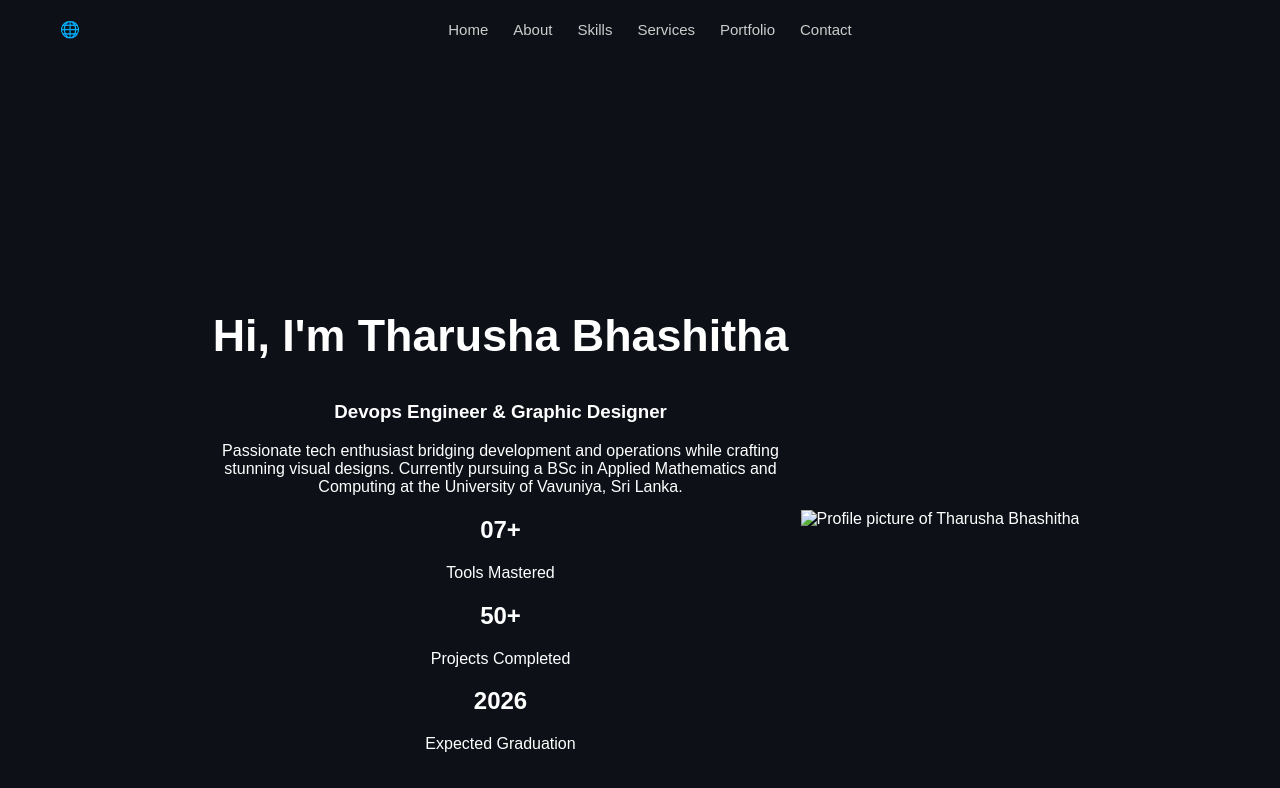
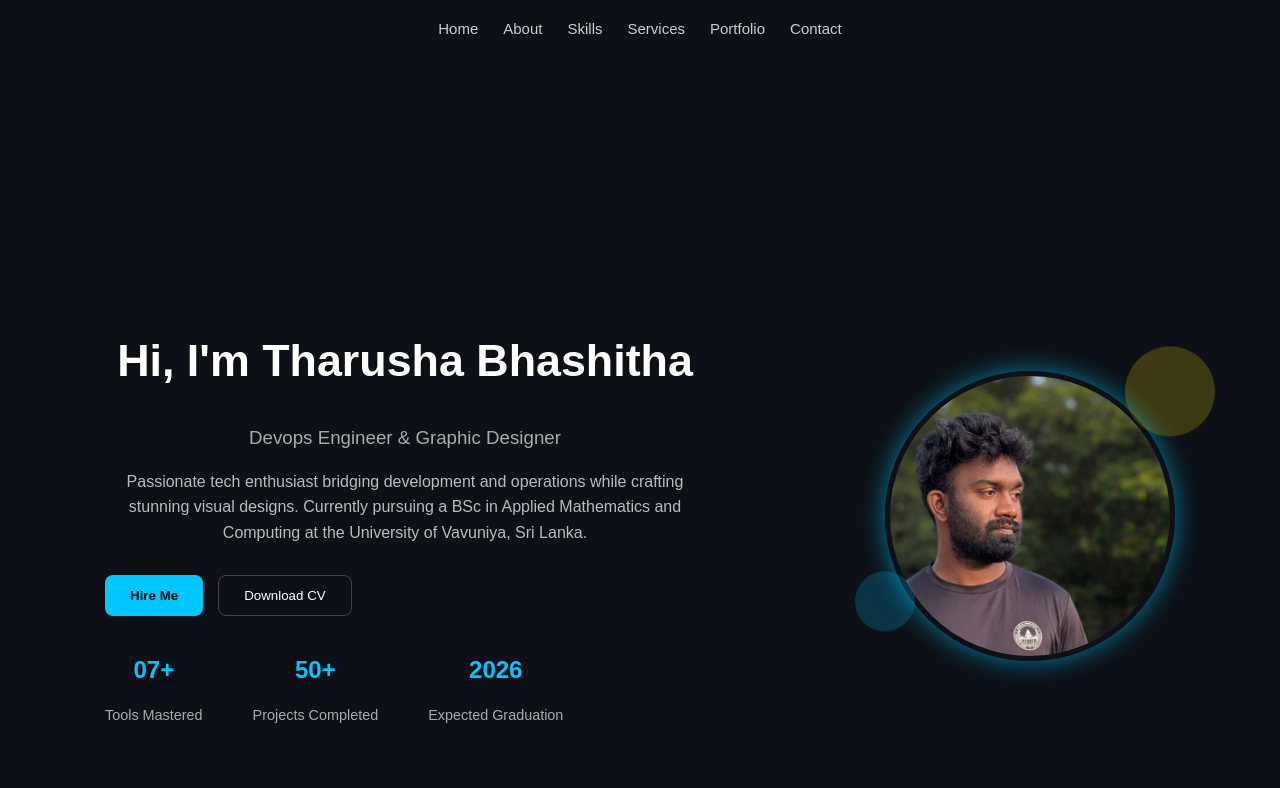
Before and after one commit to Ntharusha/MyPortfolio, a plain HTML site: page index.html in a window 1280 px wide. Drawn offline with Linux system fonts and the light colour scheme.

Commit message:
`Added hero buttons and updated styles for hero section`

```diff
--- a/index.html
+++ b/index.html
@@ -8,7 +8,7 @@
 </head>
 <body>
     <header>
-        <div class="logo">🌐</div>
+        <div class="logo"></div>
         <nav>
             <ul>
                 <li><a href="#home" class="active">Home</a></li>
@@ -31,6 +31,11 @@
                 while crafting stunning visual designs. Currently pursuing a BSc in
                 Applied Mathematics and Computing at the University of Vavuniya, Sri Lanka.
             </p>
+             <div class="hero-buttons">
+                 <button class="btn-primary">Hire Me</button>
+                 <button class="btn-outline">Download CV</button>
+            </div>
+
             <div class="stats">
                 <div class="stat">
                     <h2>07+</h2>
@@ -47,7 +52,7 @@
             </div>
         </div>
         <div class="hero-image">
-            <img src="Your-photo.jpg" alt="Profile picture of Tharusha Bhashitha">
+            <img src="02.jpg" alt="Profile picture of Tharusha Bhashitha">
             <div class="circle small"></div>
             <div class="circle large"></div>
         </div>
--- a/styles.css
+++ b/styles.css
@@ -50,6 +50,7 @@ nav ul li a:active {
     text-align: center;
     padding: 100px 60px;
     min-height: 90vh;
+    gap: 180px;
 }
 
 .hero-text {
@@ -60,3 +61,137 @@ nav ul li a:active {
     font-size: 2.8rem;
     line-height: 1.3;
 }
+
+.hero-text h1 span {
+    background: linear-gradient(90deg, #00c6ff, #66ff66, #ffdd00);
+    -webkit-background-clip: text;
+    -webkit-text-fill-color: transparent;
+}
+
+.hero-text h3 {
+    font-weight: 400;
+    color: #aaa;
+    margin-top: 10px;
+}
+
+.hero-text p {
+    margin-top: 20px;
+    font-size: 1rem;
+    color: #bbb;
+    line-height: 1.6;
+}
+
+.hero-buttons {
+    display: flex;
+    gap: 15px;
+    margin-top: 30px;
+}
+
+.btn-primary {
+    background: #00c6ff;
+    color: #000;
+    padding: 12px 25px;
+    border: none;
+    border-radius: 8px;
+    cursor: pointer;
+    font-weight: bold;
+    transition: background 0.3s;
+}
+
+.btn-primary:hover {
+    background: #0099cc;
+}
+
+.btn-outline {
+    background: transparent;
+    color: #fff;
+    padding: 12px 25px;
+    border: 1px solid #444;
+    border-radius: 8px;
+    cursor: pointer;
+    display: flex;
+    align-items: center;
+    gap: 8px;
+}
+
+.btn-outline:hover {
+    border-color: #00c6ff;
+    color: #00c6ff;
+}
+
+/* Stats */
+.stats {
+    display: flex;
+    gap: 50px;
+    margin-top: 40px;
+    font-size: 1rem;
+}
+
+.stat {
+    text-align: center;
+}
+
+.stat h2 {
+    color: #00c6ff;
+    margin: 0;
+    font-size: 1.5rem;
+}
+
+.stat p {
+    color: #aaa;
+    font-size: 0.9rem;
+}
+
+/* Profile Image */
+.hero-image {
+    position: relative;
+}
+
+.hero-image img {
+    width: 280px;
+    height: 280px;
+    border-radius: 50%;
+    object-fit: cover;
+    border: 5px solid #0d1117;
+    box-shadow: 0 0 25px rgba(0,198,255,0.6);
+}
+
+/* Floating Circles */
+.circle {
+    position: absolute;
+    border-radius: 50%;
+    background: #00c6ff33;
+    animation: float 6s ease-in-out infinite;
+}
+
+.circle.small {
+    width: 60px;
+    height: 60px;
+    bottom: 10%;
+    left: -30px;
+}
+
+.circle.large {
+    width: 90px;
+    height: 90px;
+    top: -20px;
+    right: -40px;
+    background: #ffdd0033;
+}
+
+@keyframes float {
+    0%, 100% { transform: translateY(0px); }
+    50% { transform: translateY(-20px); }
+}
+
+@media(max-width: 900px) {
+.hero {
+    flex-direction: column;
+    text-align: center;
+}
+.hero-image {
+    margin-top: 40px;
+}
+.stats {
+    justify-content: center;
+}
```
Also changed, not shown: 01.png (added), 02.jpg (added).
